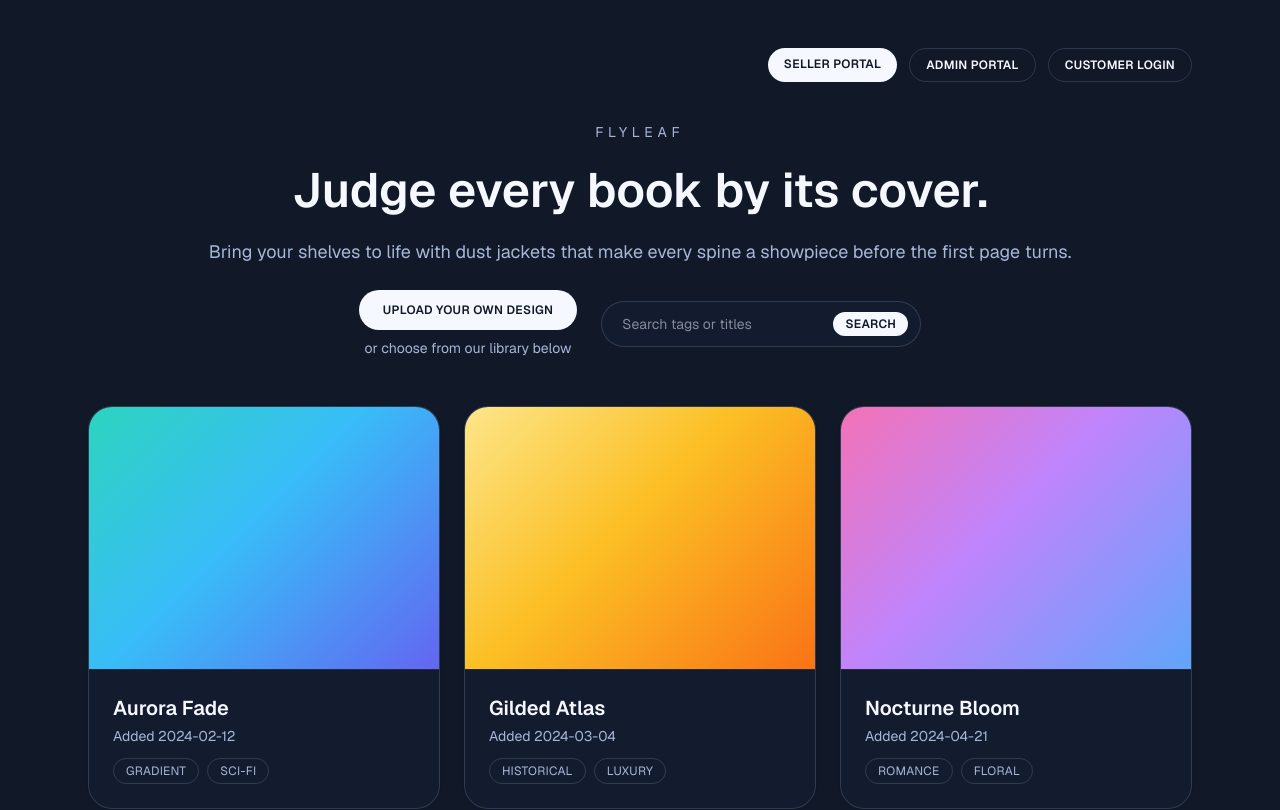
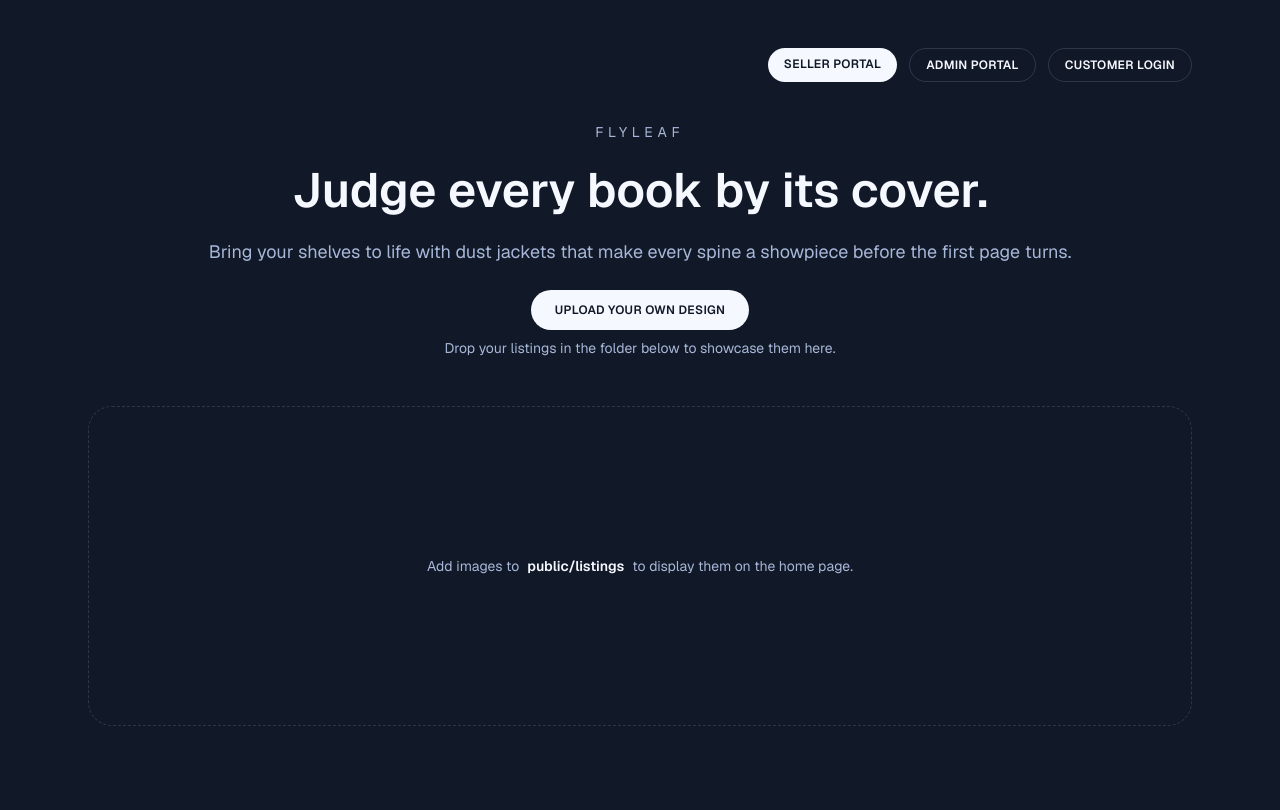
Before and after one commit to jdin9/flyleaf-v2, a Next.js app: page / in a window 1280 px wide. Shown: the top 810 px of the page. Built offline with nearby package versions, Linux system fonts and the light colour scheme.

Commit message:
feat: load home listings from image folder

```diff
--- a/src/app/page.tsx
+++ b/src/app/page.tsx
@@ -1,38 +1,50 @@
-"use client";
+import fs from "node:fs/promises";
+import path from "node:path";
 
 import Image from "next/image";
 import Link from "next/link";
-import { FormEvent, useMemo, useState } from "react";
 
-import { initialDesigns } from "@/data/designs";
+type Listing = {
+  id: string;
+  imagePath: string;
+  title: string;
+};
 
-export default function Home() {
-  const [query, setQuery] = useState("");
-  const [activeTerm, setActiveTerm] = useState("");
+async function getListings(): Promise<Listing[]> {
+  const listingsDirectory = path.join(process.cwd(), "public", "listings");
 
-  const filteredDesigns = useMemo(() => {
-    const normalized = activeTerm.trim().toLowerCase();
-    if (!normalized) {
-      return initialDesigns;
+  try {
+    const entries = await fs.readdir(listingsDirectory, { withFileTypes: true });
+
+    return entries
+      .filter((entry) => entry.isFile() && !entry.name.startsWith("."))
+      .map((entry) => {
+        const { name } = entry;
+        const parsed = path.parse(name);
+        const title = parsed.name
+          .replace(/[-_]+/g, " ")
+          .split(" ")
+          .filter(Boolean)
+          .map((part) => part.charAt(0).toUpperCase() + part.slice(1))
+          .join(" ");
+
+        return {
+          id: name,
+          imagePath: `/listings/${name}`,
+          title: title || parsed.name,
+        } satisfies Listing;
+      });
+  } catch (error) {
+    if ((error as NodeJS.ErrnoException).code === "ENOENT") {
+      return [];
     }
 
-    return initialDesigns.filter((design) => {
-      return (
-        design.tags.some((tag) => tag.toLowerCase().includes(normalized)) ||
-        design.name.toLowerCase().includes(normalized)
-      );
-    });
-  }, [activeTerm]);
+    throw error;
+  }
+}
 
-  const handleSearch = (event: FormEvent<HTMLFormElement>) => {
-    event.preventDefault();
-    setActiveTerm(query);
-  };
-
-  const handleClear = () => {
-    setQuery("");
-    setActiveTerm("");
-  };
+export default async function Home() {
+  const listings = await getListings();
 
   return (
     <main className="min-h-screen bg-background text-foreground">
@@ -64,7 +76,6 @@ export default function Home() {
             <p className="text-lg text-muted">
               Bring your shelves to life with dust jackets that make every spine a showpiece before the first page turns.
             </p>
-            <div className="flex flex-col items-center justify-center gap-6 md:flex-row md:items-center">
             <div className="flex flex-col items-center gap-2 text-center">
               <Link
                 href="/designer"
@@ -72,85 +83,28 @@ export default function Home() {
               >
                 Upload your own Design
               </Link>
-                <p className="text-sm text-muted">or choose from our library below</p>
+              <p className="text-sm text-muted">Drop your listings in the folder below to showcase them here.</p>
             </div>
-              <form
-                onSubmit={handleSearch}
-                className="flex w-full max-w-2xl flex-wrap items-center gap-2 rounded-full border border-border bg-panel/70 px-3 py-2 text-sm text-muted md:w-auto md:min-w-[320px]"
-              >
-                <input
-                  value={query}
-                  onChange={(event) => setQuery(event.target.value)}
-                  placeholder="Search tags or titles"
-                  className="flex-1 bg-transparent px-2 py-1 text-foreground outline-none"
-                  type="search"
-                  aria-label="Search designs by tag"
-                />
-                <div className="flex items-center gap-2">
-                  <button
-                    type="submit"
-                    className="rounded-full bg-foreground px-3 py-1 text-xs font-semibold uppercase tracking-wide text-background transition hover:opacity-90"
-                  >
-                    Search
-                  </button>
-                  {activeTerm ? (
-                    <button
-                      type="button"
-                      onClick={handleClear}
-                      className="rounded-full border border-border px-3 py-1 text-xs font-semibold uppercase tracking-wide text-foreground transition hover:border-foreground/40"
-                    >
-                      Clear
-                    </button>
-                  ) : null}
-                </div>
-              </form>
-            </div>
-            {activeTerm ? (
-              <p className="text-sm text-muted">
-                Showing designs tagged with <span className="font-medium text-foreground">{activeTerm}</span>.
-              </p>
-            ) : null}
           </div>
         </div>
         <div className="flex-1">
-          {filteredDesigns.length === 0 ? (
+          {listings.length === 0 ? (
             <div className="flex min-h-[320px] items-center justify-center rounded-3xl border border-dashed border-border text-sm text-muted">
-              No designs match that search yet. Try a different tag.
+              Add images to <span className="mx-2 font-semibold text-foreground">public/listings</span> to display them on the home page.
             </div>
           ) : (
             <div className="grid gap-6 sm:grid-cols-2 lg:grid-cols-3">
-              {filteredDesigns.map((design) => (
+              {listings.map((listing) => (
                 <article
-                  key={design.id}
+                  key={listing.id}
                   className="group relative flex flex-col overflow-hidden rounded-3xl border border-border bg-panel/70 shadow-sm backdrop-blur transition hover:-translate-y-1 hover:shadow-lg"
                 >
                   <div className="relative aspect-[4/3] w-full overflow-hidden border-b border-border/50">
-                    {design.previewUrl ? (
-                      <Image
-                        src={design.previewUrl}
-                        alt={`${design.name} cover art`}
-                        fill
-                        className="object-cover"
-                      />
-                    ) : (
-                      <div
-                        className="h-full w-full"
-                        style={{ background: design.previewBackground }}
-                      />
-                    )}
+                    <Image src={listing.imagePath} alt={listing.title} fill className="object-cover" />
                   </div>
                   <div className="flex flex-1 flex-col gap-3 p-6">
-                    <div className="space-y-1">
-                      <h2 className="text-xl font-semibold">{design.name}</h2>
-                      <p className="text-sm text-muted">Added {design.addedAt}</p>
-                    </div>
-                    <div className="mt-auto flex flex-wrap gap-2 text-xs text-muted">
-                      {design.tags.map((tag) => (
-                        <span key={tag} className="rounded-full border border-border px-3 py-1 uppercase tracking-wide">
-                          {tag}
-                        </span>
-                      ))}
-                    </div>
+                    <h2 className="text-xl font-semibold">{listing.title}</h2>
+                    <p className="text-sm font-medium text-foreground">Starting from $36</p>
                   </div>
                 </article>
               ))}
```
Also changed, not shown: 1 other file (tests, documents, lock files or other folders). Lines whose indentation alone changed are shown as unchanged.
